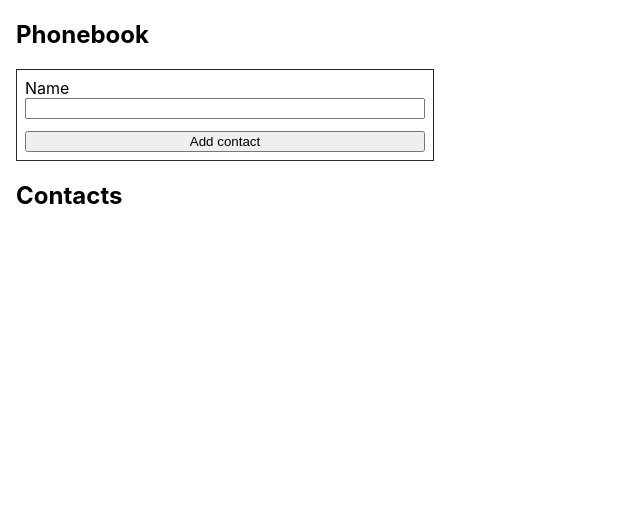
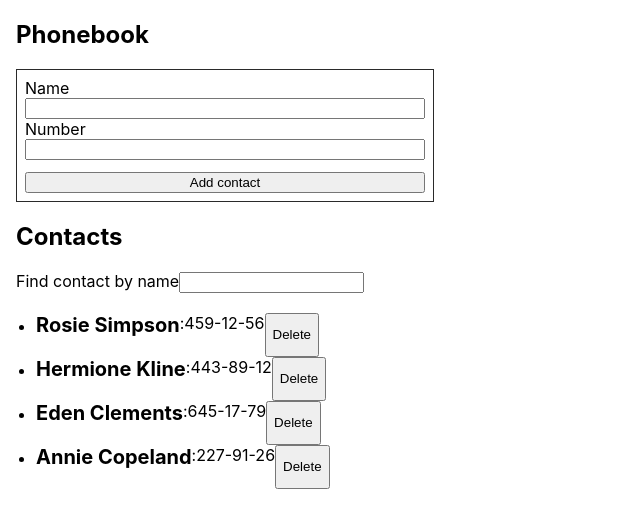
Before and after one commit to ElinaDubrovska/goit-react-hw-02-phonebook, a React (Create React App) app: page / in a window 1280 px wide. Shown: the top 528 px of the page, without its empty margins (0-640 px from the left). Built offline with nearby package versions, Linux system fonts and the light colour scheme.

Commit message:
add step 2-4

```diff
--- a/src/components/App.jsx
+++ b/src/components/App.jsx
@@ -2,12 +2,19 @@ import { Component } from 'react';
 import { Layout } from './Layout/Layout';
 import { ContactForm } from './ContactForm/ContactForm';
 import { ContactList } from './ContactList/ContactList';
+import { Filter } from './Filter/Filter';
 
 
 export class App extends Component {
   state = {
-    contacts: [],
-    name: ''
+    contacts: [
+      {id: 'id-1', name: 'Rosie Simpson', number: '459-12-56'},
+      {id: 'id-2', name: 'Hermione Kline', number: '443-89-12'},
+      {id: 'id-3', name: 'Eden Clements', number: '645-17-79'},
+      {id: 'id-4', name: 'Annie Copeland', number: '227-91-26'},
+    ],
+    filter: '',
+
   };
 
   addContact = newContact => {
@@ -21,14 +28,26 @@ export class App extends Component {
       contacts: prevState.contacts.filter(contact => contact.id !== contactId),
     }));
   };
+
+changeFilter = e => {
+  this.setState({ filter: e.currentTarget.value});
+};
+
   render() {
+    const {filter} = this.state;
+
+    const normalizedFilter = this.state.filter.toLowerCase();
+    const visibleContacts = this.state.contacts.filter(contact => contact.name.toLowerCase().includes(normalizedFilter));
+
     return (
       <Layout>
         <h2>Phonebook</h2>
         <ContactForm onSave={this.addContact} />
+
         <h2>Contacts</h2>
-        <ContactList items={this.state.contacts}   onDelete={this.deleteContact}/>
-        {/* <GlobalStyle /> */}
+        <Filter value={filter} onChange={this.changeFilter}/>
+        <ContactList items={visibleContacts}   onDelete={this.deleteContact}/>
+
       </Layout>
     );
   };
--- a/src/components/ContactCard/ContactCard.jsx
+++ b/src/components/ContactCard/ContactCard.jsx
@@ -1,20 +1,21 @@
 import { Component } from 'react';
-import { Container, Name } from './ContactCard.styled';
+import { Container, Name, Number } from './ContactCard.styled';
 // import { HiTrash} from 'react-icons/hi';
 // import PropTypes from 'prop-types';
 
 export class ContactCard extends Component {
 
   render() {
-    // const {  } = this.state;
+
     const {
-      item: { id, name},
+      item: { id, name, number},
       onDelete,
     } = this.props;
 
     return (
       <Container>
-      <Name>{name}</Name>
+      <Name>
+        {name}</Name> : <Number>{number}</Number>
       <button aria-label="Delete" onClick={() => onDelete(id)}>
              Delete
             </button>
--- a/src/components/ContactCard/ContactCard.styled.js
+++ b/src/components/ContactCard/ContactCard.styled.js
@@ -15,3 +15,7 @@ export const Name = styled.h2`
   margin-bottom: 20px;
   font-size: 20px;
 `;
+
+export const Number = styled.span`
+font-size:16px;
+`;
--- a/src/components/ContactForm/ContactForm.jsx
+++ b/src/components/ContactForm/ContactForm.jsx
@@ -14,6 +14,7 @@ export const ContactForm = ({ onSave }) => {
         initialValues={{
             contacts: [],
             name: '',
+            number: '',
         }}
         onSubmit={(values, actions) => {
           onSave({ ...values, id: nanoid() });
@@ -25,6 +26,12 @@ export const ContactForm = ({ onSave }) => {
           <FormField>
             Name
           <Field name="name" />
+          Number
+          <Field type="tel"
+  name="number"
+  pattern="\+?\d{1,4}?[-.\s]?\(?\d{1,3}?\)?[-.\s]?\d{1,4}[-.\s]?\d{1,4}[-.\s]?\d{1,9}"
+  title="Phone number must be digits and can contain spaces, dashes, parentheses and can start with +"
+  required/>
           <ErrorMessage name="name" component="div" />
           </FormField>
 
--- /dev/null
+++ b/src/components/Filter/Filter.jsx
@@ -0,0 +1,8 @@
+import React from 'react';
+
+export const Filter = ({value, onChange}) =>(
+    <label>
+    Find contact by name
+    <input type="text" value={value}  onChange={onChange}/>
+   </label>
+);
```
